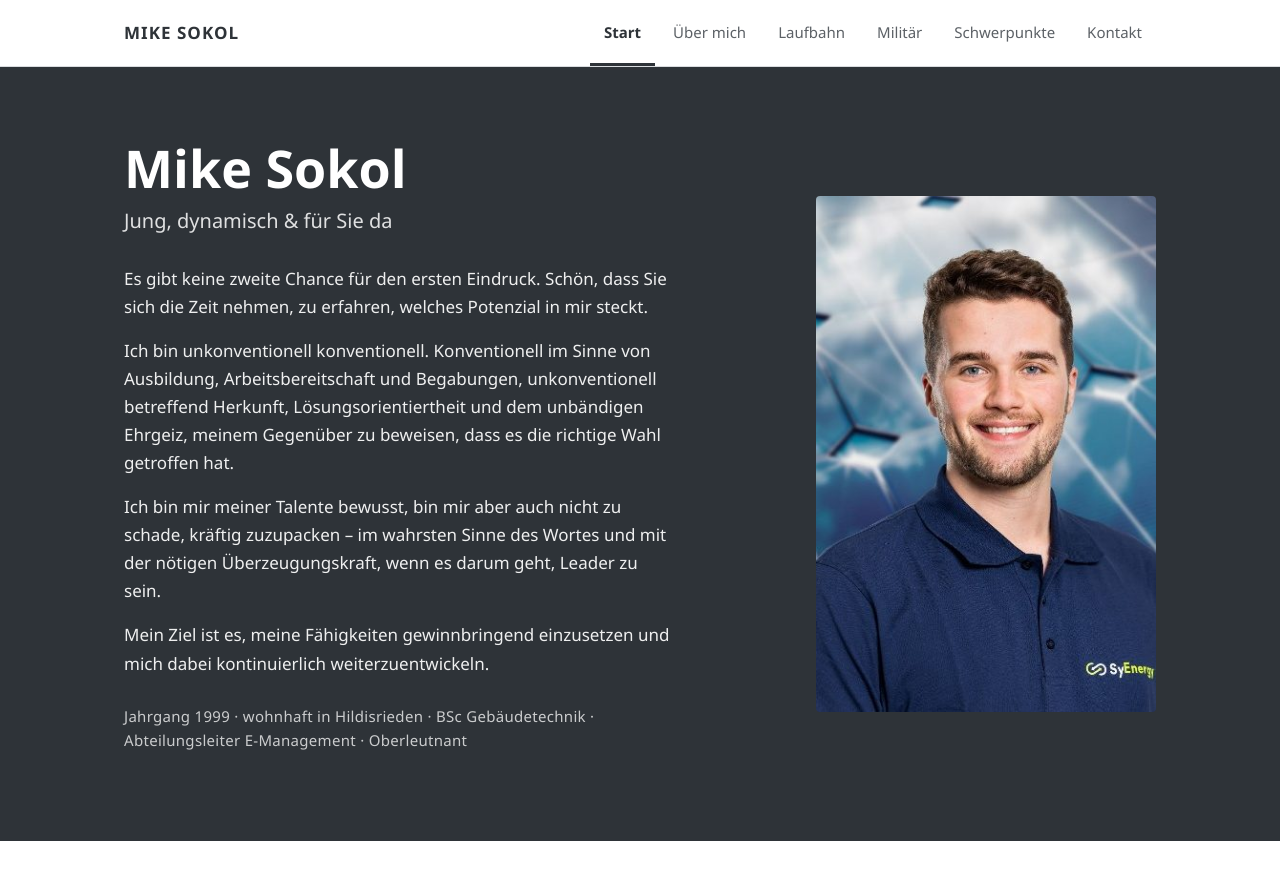
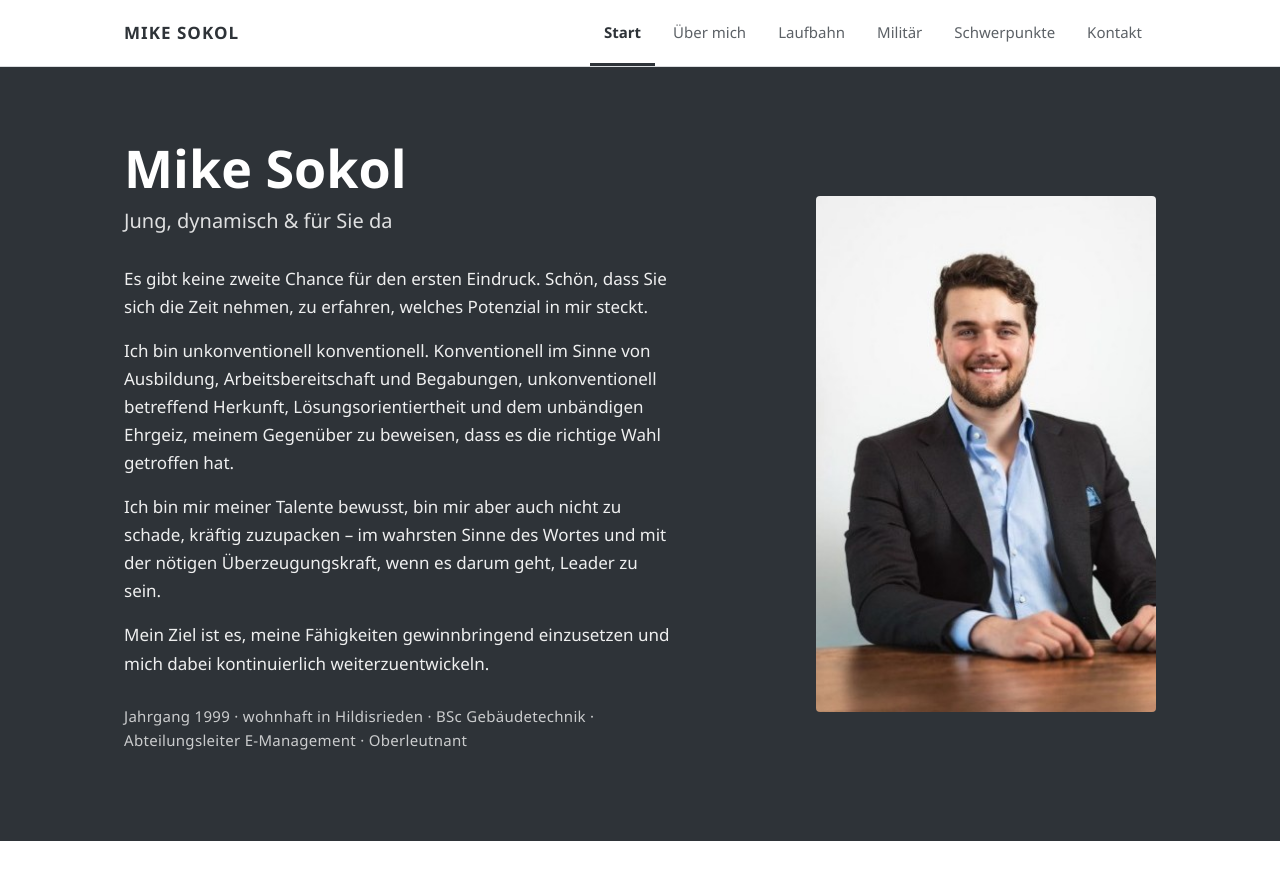
Before and after one commit to Mykey1835/mikesokol-website, a Jekyll site: the page built from _seiten/start.md, in a window 1280 px wide and 900 px high. Shown: the top 880 px of the window. Built offline with Jekyll 4.4.1, drawn with Linux system fonts in a browser that asks for light colours.

Commit message:
Titelbild: Ausschnitt aus Studio-Abschlussfoto
Co-Authored-By: Claude Opus 5.5 <noreply@anthropic.com>
Claude-Session: https://claude.ai/code/session_011hthjTbG7UK3y2j2H5ntXq

```diff
--- a/_layouts/default.html
+++ b/_layouts/default.html
@@ -9,7 +9,7 @@
 <meta name="description" content="{{ page.beschreibung }}">
 <meta property="og:title" content="{{ voller_titel }}">
 <meta property="og:description" content="{{ page.beschreibung }}">
-<meta property="og:image" content="{{ site.url }}/img/portrait.jpg">
+<meta property="og:image" content="{{ site.url }}/img/portrait_studio.jpg">
 <link rel="canonical" href="{{ site.url }}{{ page.url }}">
 <link rel="stylesheet" href="{{ '/style.css' | relative_url }}">
 {% if e.favicon %}<link rel="icon" type="image/png" href="{{ e.favicon | relative_url }}">
--- a/_seiten/start.md
+++ b/_seiten/start.md
@@ -7,7 +7,7 @@ im_menue: true
 beschreibung: Mike Sokol – Abteilungsleiter E-Management, Geschäftsleiter, Unternehmer und Offizier aus Hildisrieden.
 kopf_titel: Mike Sokol
 untertitel: Jung, dynamisch & für Sie da
-kopf_bild: /img/portrait.jpg
+kopf_bild: /img/portrait_studio.jpg
 kopf_bild_text: Porträt von Mike Sokol
 kopf_text: |
   Es gibt keine zweite Chance für den ersten Eindruck. Schön, dass Sie sich die Zeit nehmen, zu erfahren, welches Potenzial in mir steckt.
```
Also changed, not shown: img/portrait_studio.jpg (added).
